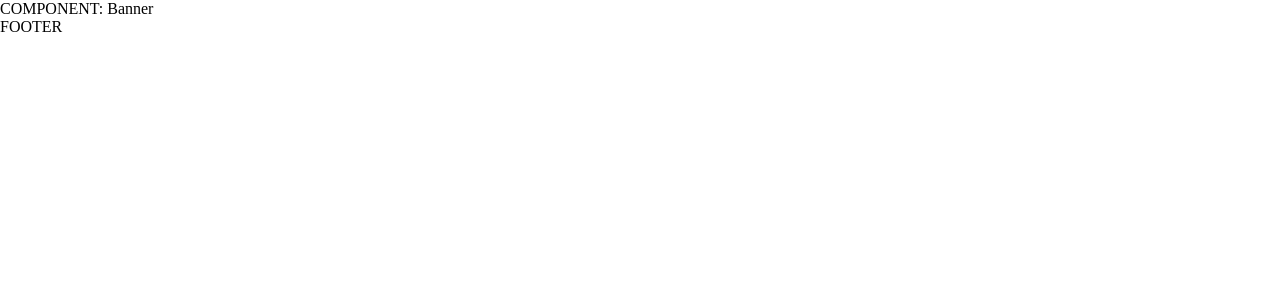
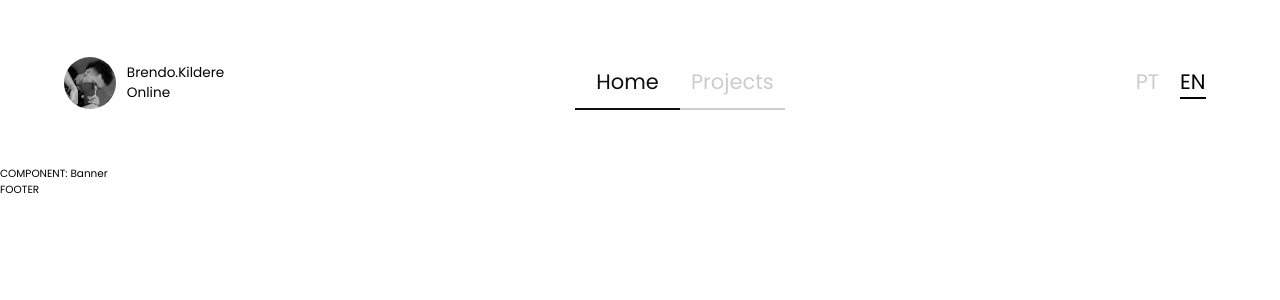
Before and after one commit to BrendoKildereSilva/Portfolio, a Vue app: page / in a window 1280 px wide. Shown: the top 300 px of the page. Built offline with nearby package versions, Linux system fonts and the light colour scheme.

Commit message:
Header page

```diff
--- a/src/assets/main.css
+++ b/src/assets/main.css
@@ -1,4 +1,12 @@
+@import url('https://fonts.googleapis.com/css2?family=Inter:ital,opsz,wght@0,14..32,100..900;1,14..32,100..900&family=Montserrat:ital,wght@0,100..900;1,100..900&family=Poppins:ital,wght@0,100;0,200;0,300;0,400;0,500;0,600;0,700;0,800;0,900;1,100;1,200;1,300;1,400;1,500;1,600;1,700;1,800;1,900&display=swap');
+
 *{
   padding: 0px;
   margin: 0px;
+  font-family: "Poppins", sans-serif;
 }
+
+
+html{
+  font-size: 65.5%;
+}
--- a/src/components/Header.vue
+++ b/src/components/Header.vue
@@ -1,3 +1,90 @@
 <template>
+    <header>
+        <div class="button-profile">
+            <img src="/photo-profile.jpg" alt="photo-profile">
 
+            <div>
+                <span>Brendo.Kildere</span>
+                <span>Online</span>
+            </div>
+        </div>
+        <nav>
+            <router-link to="/" :class="{ 'active-link': $route.path === '/' }">Home</router-link>
+            <router-link to="/projects" :class="{ 'active-link': $route.path === '/projects' }">Projects</router-link>
+        </nav>
+        <div>
+            <button>PT</button>
+            <button class="active">EN</button>
+        </div>
+    </header>
 </template>
+
+
+<style scoped>
+    header{
+        width: 90%;
+        margin: 5rem auto;
+
+        display: flex;
+        justify-content: space-between;
+        align-items: center;
+    }
+
+    .button-profile{
+        cursor: pointer;
+        display: flex;
+        align-items: center;
+    }
+
+    .button-profile div{
+        display: flex;
+        flex-direction: column;
+        margin: 1rem;
+        font-size: 1.3rem;
+     }
+
+    .button-profile img{
+        height: 5rem;
+        width: 5rem;
+        border-radius: 50%;
+    }
+
+    nav{
+        display: flex;
+        flex-direction: row;
+        width: 20rem;
+    }
+
+    nav a {
+        padding: 1rem;
+        text-decoration: none;
+        font-size: 2rem;
+        display: flex;
+        justify-content: center;
+        width: 50%;
+        color: #ccc;
+        border-bottom: 2px solid #ccc;
+    }
+
+    a.active-link {
+        color:rgb(15, 15, 15);
+        border-bottom: 2px solid rgb(15, 15, 15);
+
+    }
+
+    div button{
+        cursor: pointer;
+        border: 0px;
+        font-size: 2rem;
+        margin: 1rem;
+        background: none;
+        color: #ccc;
+    }
+
+    div button.active{
+        color: #000;
+        border-bottom: 2px solid rgb(0, 0, 0);
+    }
+
+
+</style>
```
Also changed, not shown: public/photo-profile.jpg (added).
